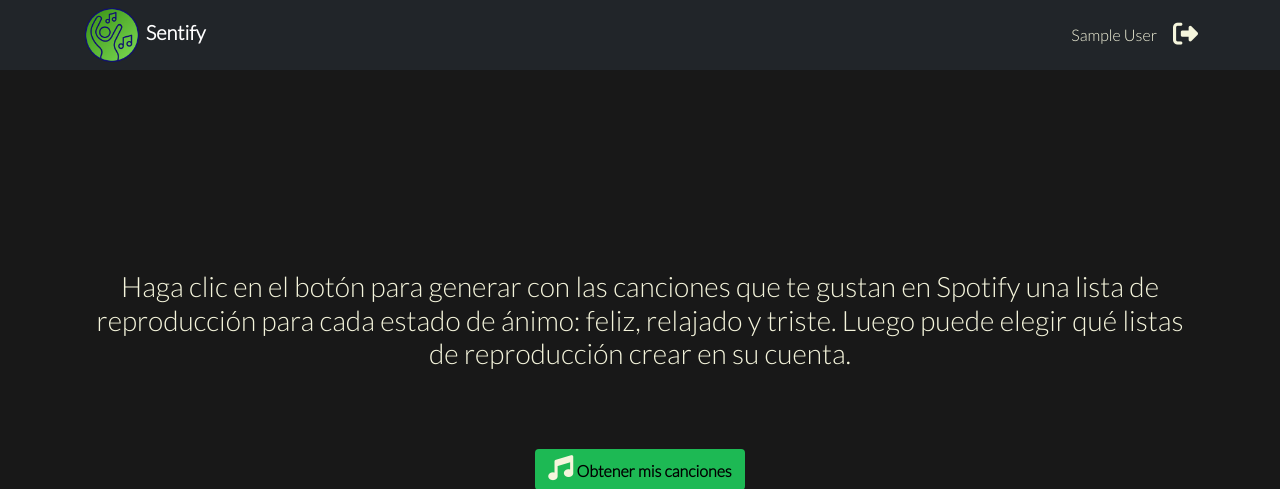
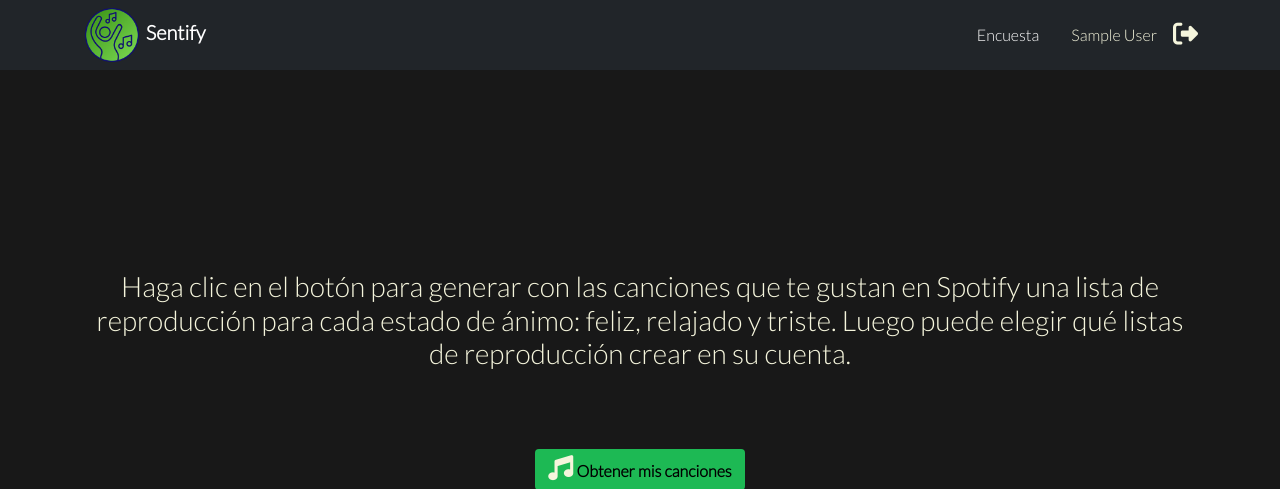
Before and after one commit to manuelmarinduque/Song_classification_prototype, a Django app: page /home/ in a window 1280 px wide. Shown: the top 489 px of the page. Run offline with Django 3.2, Linux system fonts and the light colour scheme; the visitor is signed in with stand-in values (Sample User, id 1); parts of the project's set-up code (start-up, migrations or seed data) failed here and were passed over; some libraries are stand-ins or nearby versions.

Commit message:
Se añade una nueva sección a la barra de navegación que conduce a la encuesta de la aplicación.

```diff
--- a/apps/core/templates/core/base.html
+++ b/apps/core/templates/core/base.html
@@ -34,6 +34,9 @@
                 <div class="collapse navbar-collapse bg-dark" id="navbarSupportedContent">
                     <ul class="navbar-nav me-auto mb-2 mb-lg-0 bg-dark">
                         <li class="nav-item bg-dark">
+                            <section class="bg-dark p-3"><a class="bg-dark text-decoration-none text-white" target="_blank" href="https://docs.google.com/forms/d/e/1FAIpQLSe2T2aiqGZJ3IUHyEaSNT7KQ3RRnelZ9PelZ7TgOnphSsrnig/viewform">Encuesta</a></section>
+                        </li>
+                        <li class="nav-item bg-dark">
                             <section class="bg-dark p-3">{{user.first_name}} {{user.last_name}}</section>
                         </li>
                     </ul>
--- a/apps/core/views.py
+++ b/apps/core/views.py
@@ -67,6 +67,7 @@ class CreateSelectedPlaylist(LoginRequiredMixin, RedirectView):
             elif playlist_value == '3':
                 collector.createPlaylist('Momentos tristes', dataframe[dataframe.emotion == 2].track_id.values)
             messages.success(request, 'Se creó en tu cuenta la lista de reproducción seleccionada, ingresa a la aplicación de Spotify para escucharla.')
+            messages.success(request, 'Por favor llena la encuesta para evaluar su experiencia con la aplicación. Link en la barra de navegación.')
             return super().get(request, *args, **kwargs)
         except SpotifyException as e:
             messages.error(request, f'Su sesión ha expirado. Inicia sesión nuevamente. Exception = {e}. Data = {dataframe[dataframe.emotion == 1].track_id.values[0]}. Type = {type(dataframe[dataframe.emotion == 1].track_id.values[0])}')
```
